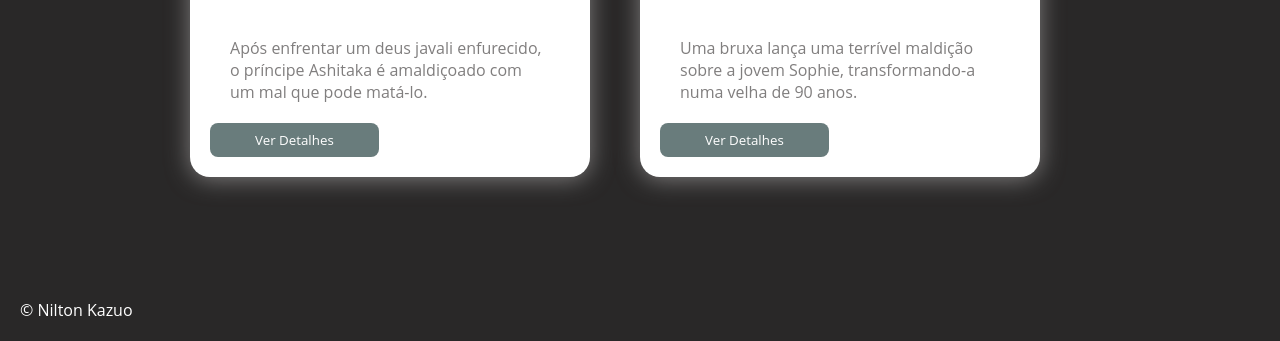
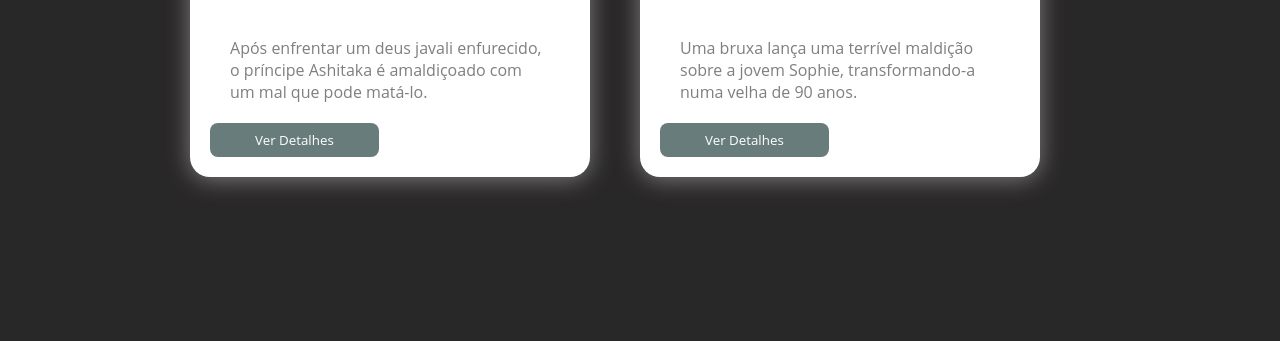
Before and after one commit to hajikazuo/ProjetoFilmes, a plain HTML site: page index.html in a window 1280 px wide. Shown: the part 581-922 px from the top of the page. After the commit the page ends 860 px from the top, so only its background shows below. Drawn offline with Linux system fonts and the light colour scheme.

Commit message:
Update index.html

```diff
--- a/index.html
+++ b/index.html
@@ -55,9 +55,6 @@
             </div>
         </div>
     </div>
-    <footer>
-        <p>&copy Nilton Kazuo</p>
-    </footer>
     <script src="script.js"></script>
 </body>
 
```
